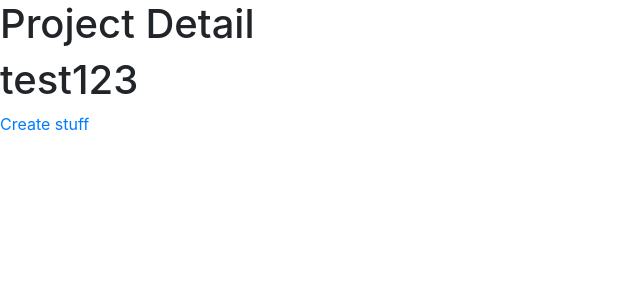
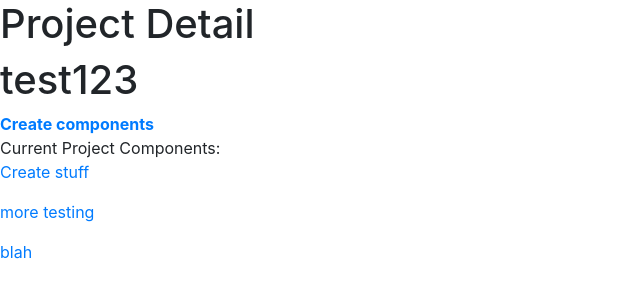
Before and after one commit to Kristian-Roopnarine/Assemble, a Django app: a page that uses templates/assemble/project_detail.html in a window 1280 px wide. Shown: the top 300 px of the page, without its empty margins (0-640 px from the left). Run offline with Django 3.2, Linux system fonts and the light colour scheme; a user stored in the database is signed in; data comes from the database, SQL or seed files in the repository; some libraries are stand-ins or nearby versions.

Commit message:
Created form to create component tasks. Created component task view and component detail view.

```diff
--- a/assemble/admin.py
+++ b/assemble/admin.py
@@ -1,5 +1,6 @@
 from django.contrib import admin
-from .models import Project,ProjectComponent
+from .models import Project,ProjectComponent,ComponentTask
 # Register your models here.
 admin.site.register(Project)
 admin.site.register(ProjectComponent)
+admin.site.register(ComponentTask)
--- a/assemble/forms.py
+++ b/assemble/forms.py
@@ -4,6 +4,7 @@ from django.contrib.auth import (
 )
 from django.contrib.auth.forms import UsernameField
 from django.utils.translation import gettext, gettext_lazy as _
+from .models import Project,ProjectComponent
 from django import forms
 
 class UserCreationForm(forms.ModelForm):
@@ -59,7 +60,7 @@ class UserCreationForm(forms.ModelForm):
 
     def save(self,commit= True):
         user = super().save(commit=False)
-        user.set_passwrd(self.cleaned_data['password1'])
+        user.set_password(self.cleaned_data['password1'])
         if commit:
             user.save()
         return user
--- a/assemble/models.py
+++ b/assemble/models.py
@@ -1,6 +1,7 @@
 from django.db import models
 from django.contrib.auth.models import User
 from django.utils.text import slugify
+from django.urls import reverse
 
 # Create your models here.
 class Project(models.Model):
@@ -29,13 +30,16 @@ class Project(models.Model):
             self.slug = self._get_unique_slug()
         super().save(*args,**kwargs)
 
+    def get_absolute_url(self):
+        return reverse('project-detail',kwargs={'project_slug':self.slug})
+
 class ProjectComponent(models.Model):
 
     name = models.CharField(max_length=100)
     description = models.TextField(max_length=300)
     completed = models.BooleanField(default=False)
     slug = models.SlugField(max_length=100,unique=True,blank=True,null=True)
-    belongs_to = models.ForeignKey(Project,on_delete=models.CASCADE)
+    project = models.ForeignKey(Project,on_delete=models.CASCADE)
 
     def __str__(self):
         return self.name
@@ -48,10 +52,43 @@ class ProjectComponent(models.Model):
         while ProjectComponent.objects.filter(slug=unique_slug).exists():
             unique_slug = f"{slug}-{num}"
             num += 1
-            return unique_slug
+        return unique_slug
 
     #overwrite the save method to create a slug
     def save(self,*args,**kwargs):
         if not self.slug:
             self.slug = self._get_unique_slug()
         super().save(*args,**kwargs)
+
+    def get_absolute_url(self):
+        return reverse('project-component-detail',kwargs={'project_component_slug':self.slug})
+
+
+
+class ComponentTask(models.Model):
+    name = models.CharField(max_length=100)
+    completed=models.BooleanField(default=False)
+    slug= models.SlugField(max_length=100,unique=True,blank=True,null=True)
+    project_component = models.ForeignKey(ProjectComponent,on_delete=models.CASCADE)
+
+    def __str__(self):
+        return self.name
+
+    # create unique slug
+    def _get_unique_slug(self):
+        slug = slugify(self.name)
+        unique_slug = slug
+        num = 1
+        while ComponentTask.objects.filter(slug=unique_slug).exists():
+            unique_slug = f"{slug}-{num}"
+            num += 1
+        return unique_slug
+
+    #overwrite the save method to create a slug
+    def save(self,*args,**kwargs):
+        if not self.slug:
+            self.slug = self._get_unique_slug()
+        super().save(*args,**kwargs)
+
+    def get_absolute_url(self):
+        return reverse('component-task-detail',kwargs={'component_task_slug':self.slug,'project_component_slug':self.project_component.slug})
--- a/assemble/urls.py
+++ b/assemble/urls.py
@@ -1,6 +1,6 @@
 from django.urls import path
 from django.contrib.auth import views as auth_views
-from .views import sign_up,index,ProjectList,ProjectCreate,project_detail_view,project_component_detail_view
+from .views import sign_up,index,ProjectList,ProjectCreate,project_detail_view,project_component_detail_view,ProjectComponentCreate,ComponentTaskCreate,component_task_detail
 
 urlpatterns = [
     path('',index,name='home'),
@@ -12,5 +12,14 @@ urlpatterns = [
     path('project-detail/<project_slug>/',project_detail_view,name="project-detail"),
 
     # displays the current project component and all project component tasks
-    path('project-component-detail/<project_component_slug>/',project_component_detail_view,name="project-component-detail")
+    path('project-component-detail/<project_component_slug>/',project_component_detail_view,name="project-component-detail"),
+
+    #create components for a specific project
+    path('<project_slug>/project-component-create/',ProjectComponentCreate.as_view(),name="project-component-create"),
+
+    # create tasks for a component
+    path('<project_component_slug>/component-task-create/',ComponentTaskCreate.as_view(),name='create-task'),
+
+    # displays one task
+    path('project-component-detail/<project_component_slug>/<component_task_slug>/',component_task_detail,name="component-task-detail")
 ]
--- a/assemble/views.py
+++ b/assemble/views.py
@@ -3,7 +3,7 @@ from django.views.generic import ListView
 from django.views.generic.edit import CreateView,UpdateView,DeleteView
 from django.contrib.auth.mixins import LoginRequiredMixin
 from django.urls import reverse_lazy
-from .models import Project,ProjectComponent
+from .models import Project,ProjectComponent,ComponentTask
 
 # django form for creating a user
 from .forms import UserCreationForm
@@ -24,7 +24,7 @@ def sign_up(request):
         if form.is_valid():
             user= form.save()
             login(request,user)
-            redirect('home')
+            return redirect('home')
     context['form'] = form
 
     return render(request,'registration/sign_up.html',context)
@@ -50,14 +50,50 @@ class ProjectCreate(LoginRequiredMixin,CreateView):
         # however when using a m2m relationship, the object needs to be saved FIRST, then relationships can be made.
         return redirect('project-list')
 
+# view to create project components
+class ProjectComponentCreate(LoginRequiredMixin,CreateView):
+    model = ProjectComponent
+    fields = ['name','description']
+
+    def form_valid(self,form):
+        project = Project.objects.get(slug=self.kwargs['project_slug'])
+        form.instance.project = project
+        super().form_valid(form)
+
+        # this takes the models get_absolute_url and redirects to the URL
+        return redirect(project)
+
+class ComponentTaskCreate(LoginRequiredMixin,CreateView):
+    model = ComponentTask
+    fields = ['name']
+
+    def form_valid(self,form):
+        project_component = ProjectComponent.objects.get(slug=self.kwargs['project_component_slug'])
+        form.instance.project_component = project_component
+        super().form_valid(form)
+        return redirect(project_component)
+
+@login_required
+# view components of a project
 def project_detail_view(request,project_slug):
     project = Project.objects.filter(user=request.user).get(slug=project_slug)
-    project_components = ProjectComponent.objects.filter(belongs_to__name=project)
+    project_components = ProjectComponent.objects.filter(project__name=project)
     context = {
         'project':project,
         'project_components':project_components
     }
     return render(request,'assemble/project_detail.html',context)
 
+@login_required
+# view tasks of a component
 def project_component_detail_view(request,project_component_slug):
-    return render(request,'assemble/project_component.html')
+    component = ProjectComponent.objects.get(slug=project_component_slug)
+    component_tasks = ComponentTask.objects.filter(project_component__slug=project_component_slug)
+    context = {
+        'component_tasks':component_tasks,
+        'component':component,
+    }
+    return render(request,'assemble/project_component.html',context)
+
+def component_task_detail(request,project_component_slug,component_task_slug):
+    return render(request,'assemble/task_detail.html')
--- a/templates/assemble/project_component.html
+++ b/templates/assemble/project_component.html
@@ -3,5 +3,7 @@
 
 {% block content %}
 <h1>Project Component</h1>
-
+{{ component_tasks }}
+<br>
+<a href="{% url 'create-task' component.slug %}">Create tasks <a/>
 {% endblock content %}
--- a/templates/assemble/project_detail.html
+++ b/templates/assemble/project_detail.html
@@ -3,9 +3,12 @@
 
 {% block content %}
 <h1>Project Detail</h1>
-<h1>{{project.name}}</h1>
+<h1>{{ project.name }}</h1>
+<a href="{% url 'project-component-create' project.slug %}"> <strong>Create components </strong></a>
+<br>
+Current Project Components:
 {% for component in project_components %}
-<a href="{% url 'project-component-detail' component.slug %}">{{component.name}}</a>
+    <p><a href="{% url 'project-component-detail' component.slug %}">{{component.name}}</a></p>
 {% endfor %}
 
 {% endblock content %}
--- /dev/null
+++ b/templates/assemble/task_detail.html
@@ -0,0 +1,6 @@
+{% extends 'assemble/base.html' %}
+
+
+{% block content %}
+<h1>Task detail</h1>
+{% endblock content %}
```
Also changed, not shown: templates/assemble/componenttask_form.html (added, +9 -0 lines), templates/assemble/projectcomponent_form.html (added, +9 -0 lines), assemble/migrations/0004_componenttask.py (added), assemble/migrations/0005_auto_20200311_1445.py (added), db.sqlite3.
